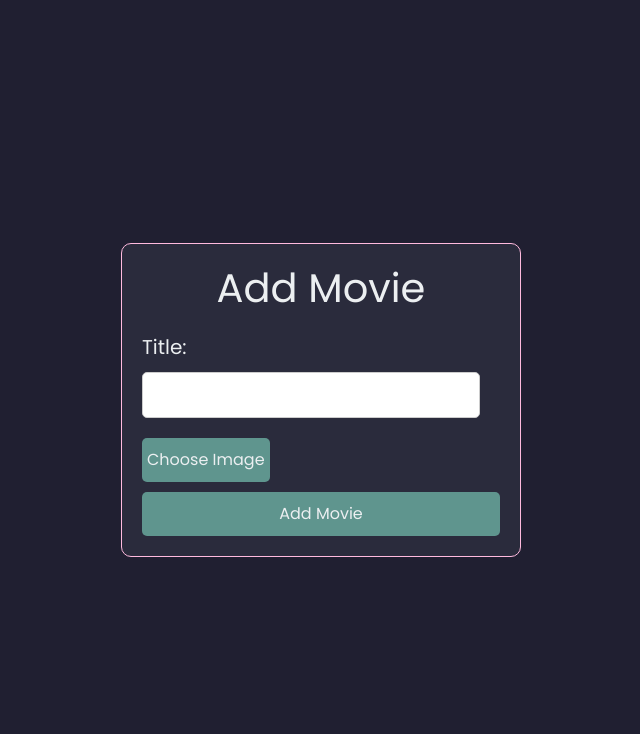
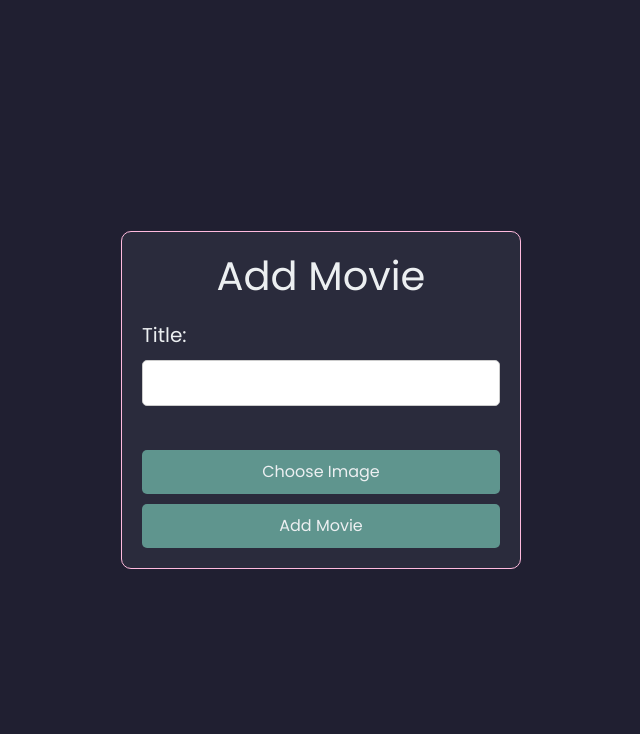
Before and after one commit to 0x2b375/movie_rating, a Django app: page /add/ in a window 1280 px wide. Shown: the part 65-799 px from the top of the page, without its empty margins (319-959 px from the left). Run offline with Django 5.2, Linux system fonts and the light colour scheme.

Commit message:
fixed add movie

```diff
--- a/movie_ratings/ratings/templates/ratings/add_movie.html
+++ b/movie_ratings/ratings/templates/ratings/add_movie.html
@@ -106,6 +106,8 @@
       padding: 10px 5px;
       border: none;
       cursor: pointer;
+      display: flex;
+      justify-content: center;
     }
     .custom-file-upload:hover {
       background-color: #37655f;
@@ -170,15 +172,13 @@
       <h1>Add Movie</h1>
       <form method="post" enctype="multipart/form-data">
         {% csrf_token %}
-        <div class="form-group">
-          <label for="id_title" style="color: var(--clr-text); font-size: 20px">Title:</label>
-          {{ form.title }}
-      </div>
-      <div class="form-group">
-          <label for="id_image" class="custom-file-upload">Choose Image</label>
-          <input type="file" accept="image/png, image/jpg, image/gif, image/jpeg" name="image" id="id_image">
-          <span id="imageName"></span>
-      </div>
+
+        <label for="id_title" style="color: var(--clr-text); font-size: 20px;">Title:</label>
+        <input type="text" name="title" maxlength="100" required="" id="id_title"> <br />
+        <label for="id_image" class="custom-file-upload">Choose Image</label>
+        <input type="file" accept="image/png, image/jpg, image/gif, image/jpeg" name="image" id="id_image">
+        <span id="imageName"></span>
+
         <button type="submit" id="submit-button">Add Movie</button>
       </form>
     </div>
--- a/movie_ratings/ratings/templates/ratings/add_rating.html
+++ b/movie_ratings/ratings/templates/ratings/add_rating.html
@@ -146,14 +146,13 @@
   </nav>
   <div class="styling">
     <div class="container">
-
       <h1>Rate {{ movie.title }}</h1>
       <form method="post">
         {% csrf_token %}
         <label for="id_name">Your Name:</label>
         <input type="text" name="name" id="id_name" minlength="4" required /><br />
         <label for="rating">Rating:</label>
-        <input type="number" name="rating" id="rating" min="1" max="5" required /><br />
+        <input type="number" name="rating" id="rating" min="1" max="5" step="0.1" required /><br />
         <button type="submit">Submit</button>
       </form>
       {% for message in messages %}
```
Also changed, not shown: movie_ratings/db.sqlite3, movie_ratings/media/movie_images/kruisu.jpg (added).
